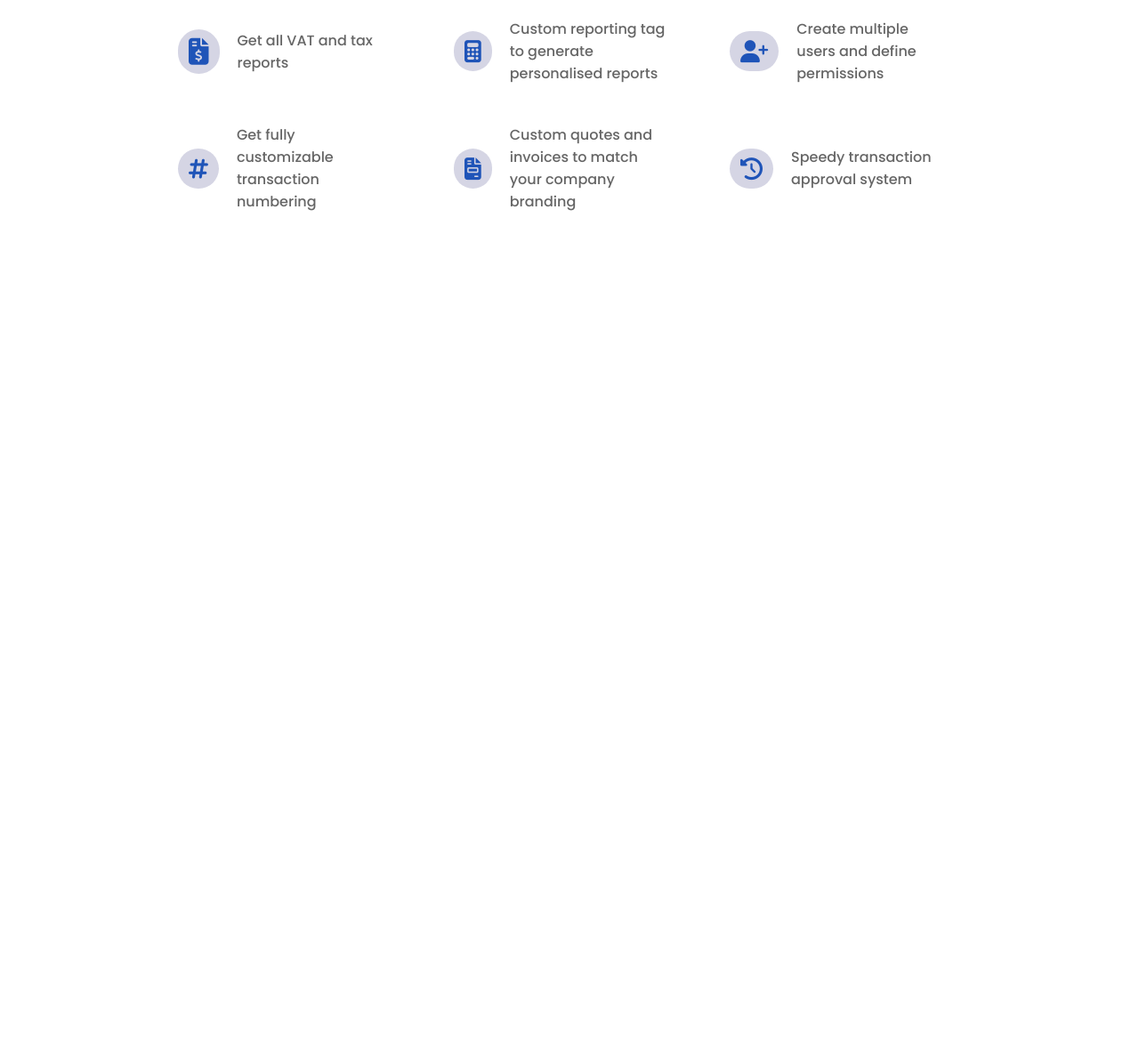
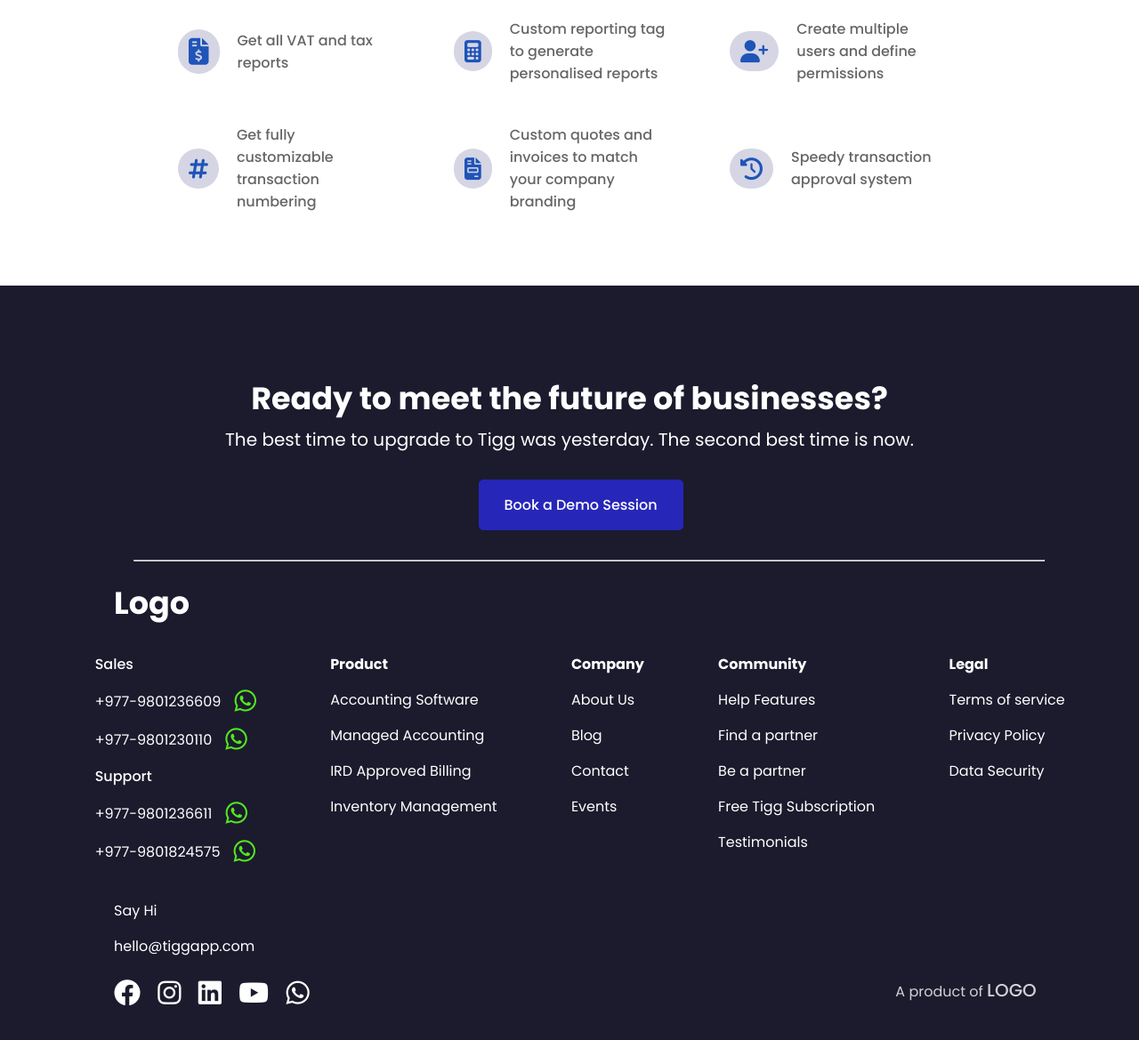
Before and after one commit to jenishpokhrell/TiggApp, a plain HTML site: page index.html in a window 1280 px wide. Shown: the part 885-2054 px from the top of the page at 89% size. Before the commit the page ends 1206 px from the top, so only its background shows below. Drawn offline with Linux system fonts and the light colour scheme; a web font is replaced by a local one.

Commit message:
Second Commit

```diff
--- a/index.html
+++ b/index.html
@@ -56,7 +56,7 @@
                     </nav>
                 </div>
             </div>
-            <div class="btn-btn">
+            <div>
                 <button class="btn">Login</button>
                 <button class="btn-hero">Free Demo Login</button>
             </div>
@@ -141,6 +141,94 @@
         </div>
 
     </section>
+
+    <!-- ---------------------------------------Footer Section-------------------------------------- -->
+
+    <footer class="footer">
+        <div>
+
+            <div class="footer-heading">
+                <h1>Ready to meet the future of businesses?</h1>
+            </div>
+            <div class="footer-para">
+                <p>The best time to upgrade to Tigg was yesterday. The second best time is now.</p>
+            </div>
+            <div class="button">
+                <button class="btn-btn">Book a Demo Session</button>
+            </div>
+        </div>
+        <hr>
+        <div class="footer-logo ">
+            <h1>Logo</h1>
+        </div>
+        <div class="footer-flex">
+            <div class="footer-about">
+                <p style="font-weight: 500;">Sales</p>
+                <div class="flex-one">
+                    <p>+977-9801236609</p>
+                    <i class="fa-brands fa-whatsapp" style="color: #53e721; font-size: 28px;"></i>
+                </div>
+                <div class="flex-one">
+                    <p>+977-9801230110</p>
+                    <i class="fa-brands fa-whatsapp" style="color: #53e721; font-size: 28px;"></i>
+                </div>
+                <p style="font-weight: 500;">Support</p>
+                <div class="flex-one">
+                    <p>+977-9801236611</p>
+                    <i class="fa-brands fa-whatsapp" style="color: #53e721; font-size: 28px;"></i>
+                </div>
+                <div class="flex-one">
+                    <p>+977-9801824575</p>
+                    <i class="fa-brands fa-whatsapp" style="color: #53e721; font-size: 28px;"></i>
+                </div>
+            </div>
+            <div class="footer-about">
+                <h3>Product</h3>
+                <p>Accounting Software</p>
+                <p>Managed Accounting</p>
+                <p>IRD Approved Billing</p>
+                <p>Inventory Management</p>
+            </div>
+            <div class="footer-about">
+                <h3>Company</h3>
+                <p>About Us</p>
+                <p>Blog</p>
+                <p>Contact</p>
+                <p>Events</p>
+            </div>
+            <div class="footer-about">
+                <h3>Community</h3>
+                <p>Help Features</p>
+                <p>Find a partner</p>
+                <p>Be a partner</p>
+                <p>Free Tigg Subscription</p>
+                <p>Testimonials</p>
+            </div>
+            <div class="footer-about">
+                <h3>Legal</h3>
+                <p>Terms of service</p>
+                <p>Privacy Policy</p>
+                <p>Data Security</p>
+            </div>
+        </div>
+        <div class="footer-media">
+            <p>Say Hi</p>
+            <p>hello@tiggapp.com</p>
+            <div class="flex-two">
+                <div class="media">
+                    <i class="fa-brands fa-facebook" ></i>
+                    <i class="fa-brands fa-instagram"></i>
+                    <i class="fa-brands fa-linkedin"></i>
+                    <i class="fa-brands fa-youtube"></i>
+                    <i class="fa-brands fa-whatsapp"></i>
+                </div>
+                <div class="company">
+                    <p style="opacity: .8;">A product of <span style="font-size: 20px; font-weight: 450;">LOGO</span></p>
+                </div>
+            </div>
+        </div>
+    </footer>
+
 </body>
 
 </html>
--- a/style.css
+++ b/style.css
@@ -145,3 +145,89 @@ nav ul li a {
     border-radius: 80px;
     background: rgb(213, 213, 228);
 }
+
+
+.footer{
+    /* width: 100vw; */
+    height: 110vh;
+    background: rgb(27, 27, 45);
+    /* position: relative; */
+}
+.footer-heading h1{
+    color: white;
+    text-align: center;
+    padding-top: 100px;
+    font-size: 35px;
+}
+.footer-para p{
+    color: white;
+    text-align: center;
+    font-size: 20px;
+    margin-top: 5px;
+}
+.button{
+    position: relative;
+}
+.btn-btn{
+    text-align: center;
+    margin-top: 30px;
+    padding: 15px 5px;
+    width: 230px;
+    font-size: 16px;
+    font-weight: 450;
+    position: absolute;
+    left: 42%;
+    color: white;
+    background: rgb(38, 38, 185);
+    border: 1px solid rgb(38, 38, 185);
+    border-radius: 5px;
+}
+hr{
+    /* height: 3px; */
+    color: whitesmoke;
+    margin-top: 120px;
+    margin-left: 150px;
+    width: 80%;
+    align-items: center;
+}
+.footer-logo h1{
+    color: white;
+    /* text-align: center; */
+    padding-top: 20px;
+    margin-left: 10%;
+    font-size: 35px;
+}
+.footer-flex{
+    display: flex;
+    justify-content: space-evenly;
+    padding-top: 15px;
+    margin-left: 3%;
+}
+.flex-one{
+    display: flex;
+    align-items: center;
+}
+.footer-about p,i,h3{
+    color: white;
+    padding-top: 15px;
+    padding-right: 15px;
+    font-size: 16px;
+}
+.footer-media{
+    padding-top: 25px;
+    margin-left: 10%;
+}
+.footer-media p{
+    color: white;
+    padding-top: 15px;
+}
+.footer-media i{
+    font-size: 30px;
+    padding-top: 25px;
+}
+.flex-two{
+    width: 90%;
+    display: flex;
+    align-items: center;
+    justify-content: space-between;
+}
```
